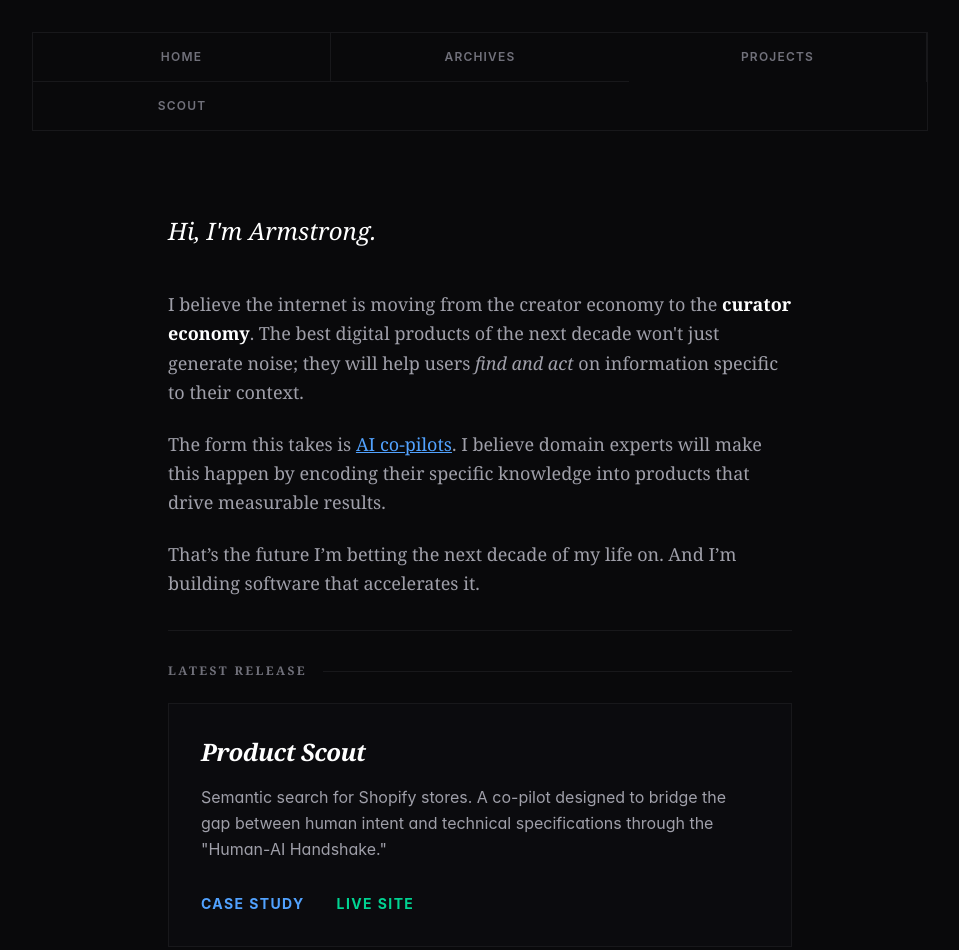
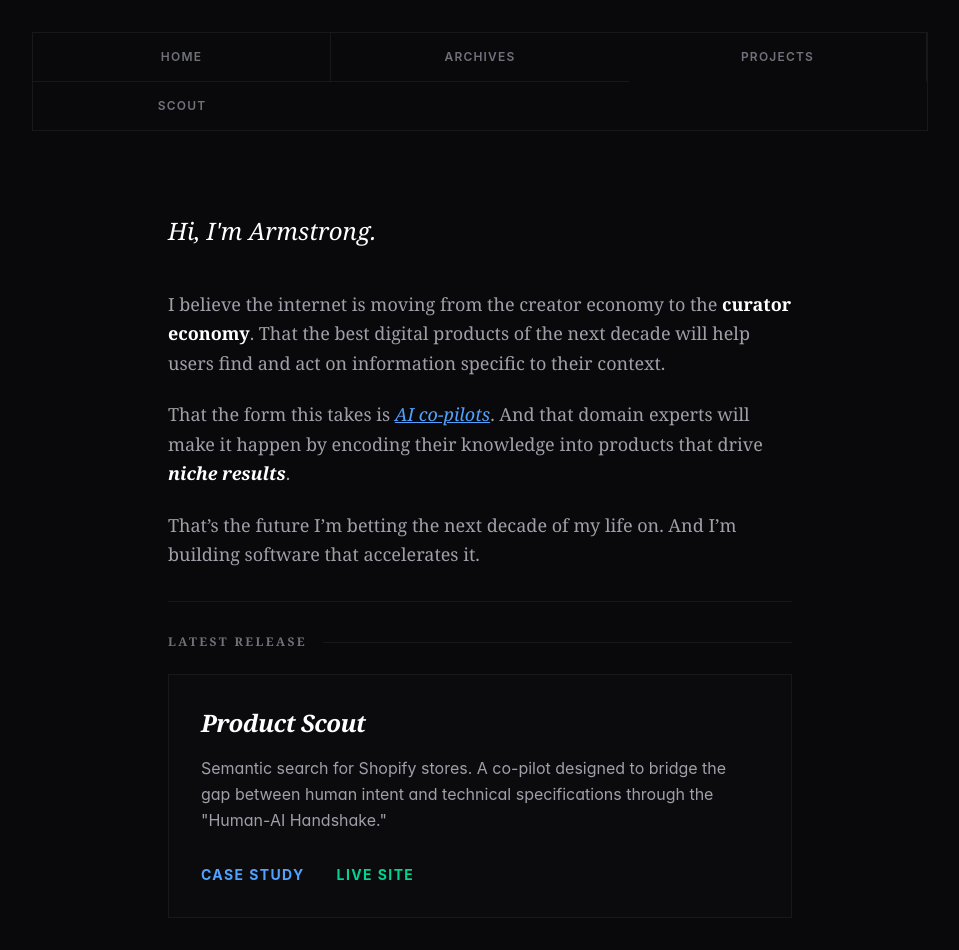
Before and after one commit to Armstrong2035/armstrongs-log, an Astro site in the folder log/: page / in a window 1280 px wide. Shown: the top 950 px of the page, without its empty margins (160-1119 px from the left). Built offline with nearby package versions, Linux system fonts and the light colour scheme; Astro itself is replaced by a stand-in of ours.

```diff
--- a/log/src/pages/index.astro
+++ b/log/src/pages/index.astro
@@ -78,10 +78,10 @@ const featuredSeries = Object.keys(entriesBySeries)
 
             <div class="text-zinc-400 space-y-6 text-lg leading-relaxed">
                 <p>
-                    I believe the internet is moving from the creator economy to the <span class="text-white font-bold">curator economy</span>. The best digital products of the next decade won't just generate noise; they will help users <span class="italic">find and act</span> on information specific to their context.
+                    I believe the internet is moving from the creator economy to the <span class="text-white font-bold">curator economy</span>. That the best digital products of the next decade will help users find and act on information specific to their context.
                 </p>
                 <p>
-                    The form this takes is <a href="/series/hacker-theology" class="link-scholarly">AI co-pilots</a>. I believe domain experts will make this happen by encoding their specific knowledge into products that drive measurable results.
+                    That the form this takes is <a href="/series/hacker-theology" class="link-scholarly text-white italic">AI co-pilots</a>. And that domain experts will make it happen by encoding their knowledge into products that drive <span class="italic font-bold text-white">niche results</span>.
                 </p>
                 <p>
                     That’s the future I’m betting the next decade of my life on. And I’m building software that accelerates it.
```
